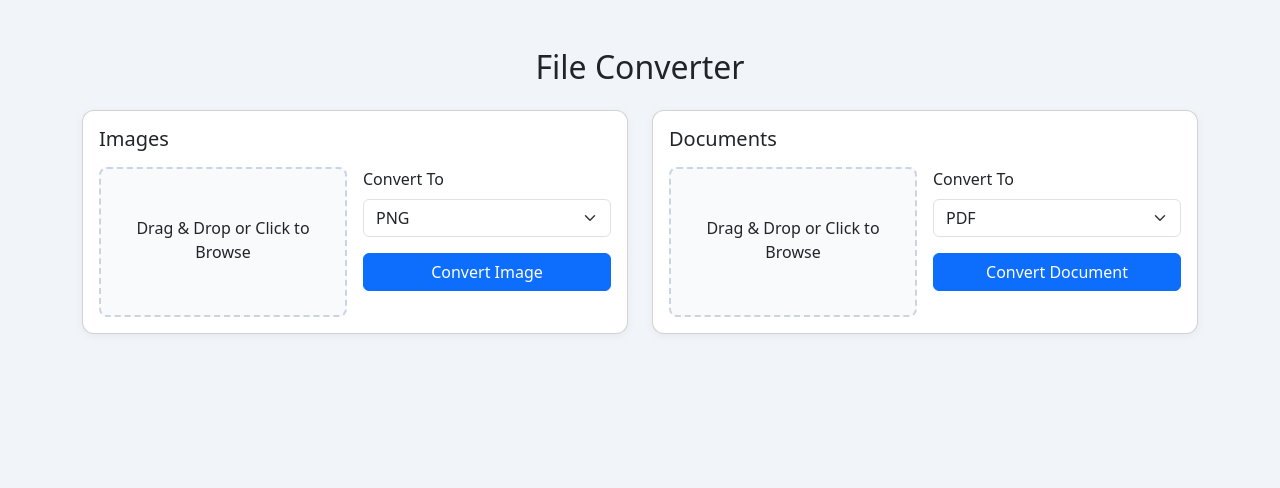
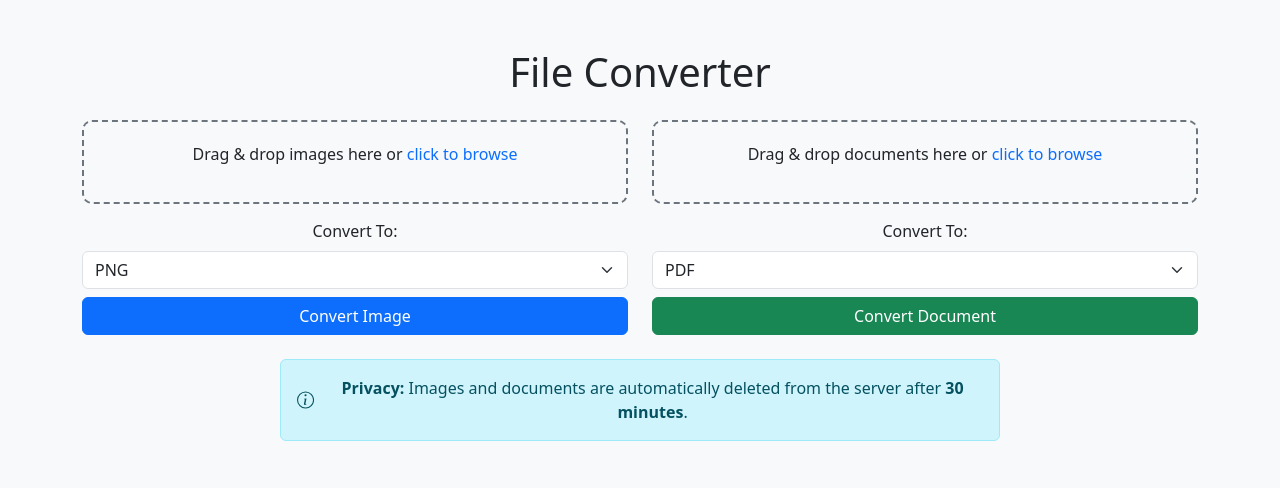
Before and after one commit to tre1322/convert-files, a FastAPI app: page / in a window 1280 px wide. Shown: the top 488 px of the page. Run offline with FastAPI, Linux system fonts and the light colour scheme; parts of the project's set-up code (start-up, migrations or seed data) failed here and were passed over.

Commit message:
added twxt

```diff
--- a/templates/index.html
+++ b/templates/index.html
@@ -1,160 +1,150 @@
 <!DOCTYPE html>
 <html lang="en">
 <head>
-  <meta charset="UTF-8">
+  <meta charset="UTF-8" />
+  <meta name="viewport" content="width=device-width, initial-scale=1.0" />
   <title>File Converter</title>
-  <link href="https://cdn.jsdelivr.net/npm/bootstrap@5.3.3/dist/css/bootstrap.min.css" rel="stylesheet">
+  <link href="https://cdn.jsdelivr.net/npm/bootstrap@5.3.3/dist/css/bootstrap.min.css" rel="stylesheet" />
   <style>
-    body { background: #f1f5f9; font-family: system-ui, sans-serif; }
-    .card { border-radius: 0.75rem; box-shadow: 0 2px 8px rgba(0,0,0,0.05); }
-    .dropzone {
-      border: 2px dashed #cbd5e1;
-      border-radius: .5rem;
-      background: #f8fafc;
-      padding: 18px;
+    body {
+      background-color: #f8f9fa;
+    }
+    .upload-section {
+      border: 2px dashed #6c757d;
+      border-radius: 10px;
+      padding: 20px;
       text-align: center;
       cursor: pointer;
-      transition: background .15s, border-color .15s;
-      min-height: 150px; /* keeps box visible without stretching */
-      display: flex; flex-direction: column; justify-content: center;
+      transition: background-color 0.2s ease;
+      height: 100%;
+      display: flex;
+      flex-direction: column;
+      justify-content: center;
     }
-    .dropzone.dragover { background: #eef2ff; border-color: #6366f1; }
-    .file-chip {
-      display: inline-block;
-      padding: .25rem .5rem;
-      border-radius: 999px;
-      background: #e2e8f0;
-      font-size: .9rem;
-      margin-top: .5rem;
+    .upload-section.dragover {
+      background-color: #e9ecef;
     }
-    @media (min-width: 992px){
-      .card-equal { height: 100%; }
+    .file-input {
+      display: none;
+    }
+    .upload-container {
+      display: flex;
+      flex-direction: column;
+      height: 100%;
+    }
+    .upload-options {
+      margin-top: 15px;
+    }
+    .equal-height {
+      display: flex;
     }
   </style>
 </head>
 <body>
   <div class="container py-5">
-  <h2 class="mb-4 text-center">File Converter</h2>
-  <div class="row g-4">
-    <!-- Images card -->
-    <div class="col-lg-6">
-      <div class="card card-equal h-100">
-        <div class="card-body">
-          <h5 class="card-title mb-3">Images</h5>
-          <div class="row g-3 align-items-start">
-            <div class="col-6">
-              <div id="imageDrop" class="dropzone">
-                <p class="mb-1">Drag & Drop or Click to Browse</p>
-                <input type="file" id="imageInput" accept="image/*" hidden>
-                <div id="imageFileName" class="file-chip d-none"></div>
+    <h1 class="text-center mb-4">File Converter</h1>
+    <div class="row equal-height g-4">
+      <!-- Images Section -->
+      <div class="col-md-6 d-flex">
+        <div class="upload-container w-100">
+          <div id="image-section" class="upload-section flex-grow-1">
+            <input type="file" id="imageInput" class="file-input" accept="image/*" />
+            <p>Drag & drop images here or <span class="text-primary">click to browse</span></p>
           </div>
-            </div>
-            <div class="col-6 d-flex flex-column">
-              <label for="imageFormat" class="form-label">Convert To</label>
-              <select id="imageFormat" class="form-select mb-3">
+          <div class="upload-options text-center">
+            <label for="imageFormat" class="form-label">Convert To:</label>
+            <select id="imageFormat" class="form-select">
               <option value="png">PNG</option>
               <option value="jpg">JPG</option>
               <option value="webp">WEBP</option>
-                <option value="tiff">TIFF</option>
+              <option value="gif">GIF</option>
             </select>
-              <button class="btn btn-primary mt-auto" onclick="convertFile('image')">Convert Image</button>
+            <button class="btn btn-primary mt-2 w-100" onclick="convertFile('image')">Convert Image</button>
           </div>
         </div>
       </div>
+
+      <!-- Documents Section -->
+      <div class="col-md-6 d-flex">
+        <div class="upload-container w-100">
+          <div id="document-section" class="upload-section flex-grow-1">
+            <input type="file" id="documentInput" class="file-input" accept=".pdf,.doc,.docx,.txt" />
+            <p>Drag & drop documents here or <span class="text-primary">click to browse</span></p>
           </div>
-    </div>
-    <!-- Documents card -->
-    <div class="col-lg-6">
-      <div class="card card-equal h-100">
-        <div class="card-body">
-          <h5 class="card-title mb-3">Documents</h5>
-          <div class="row g-3 align-items-start">
-            <div class="col-6">
-              <div id="docDrop" class="dropzone">
-                <p class="mb-1">Drag & Drop or Click to Browse</p>
-                <input type="file" id="docInput" accept=".pdf,.doc,.docx,.txt" hidden>
-                <div id="docFileName" class="file-chip d-none"></div>
-              </div>
-            </div>
-            <div class="col-6 d-flex flex-column">
-              <label for="docFormat" class="form-label">Convert To</label>
-              <select id="docFormat" class="form-select mb-3">
+          <div class="upload-options text-center">
+            <label for="documentFormat" class="form-label">Convert To:</label>
+            <select id="documentFormat" class="form-select">
               <option value="pdf">PDF</option>
               <option value="docx">DOCX</option>
               <option value="txt">TXT</option>
             </select>
-              <button class="btn btn-primary mt-auto" onclick="convertFile('doc')">Convert Document</button>
+            <button class="btn btn-success mt-2 w-100" onclick="convertFile('document')">Convert Document</button>
           </div>
         </div>
       </div>
-      </div>
-    </div>
+    </div> <!-- end row -->
+
+    <!-- Data retention notice -->
+    <div class="mt-4 text-center">
+      <div class="alert alert-info d-inline-flex align-items-center gap-2 mb-0" role="status" style="max-width: 720px;">
+        <svg xmlns="http://www.w3.org/2000/svg" width="18" height="18" fill="currentColor" class="bi bi-info-circle" viewBox="0 0 16 16" aria-hidden="true">
+          <path d="M8 15A7 7 0 1 1 8 1a7 7 0 0 1 0 14m0 1A8 8 0 1 0 8 0a8 8 0 0 0 0 16"/>
+          <path d="m8.93 6.588-2.29.287-.082.38.45.083c.294.07.352.176.288.469l-.738 3.468c-.194.897.105 1.319.808 1.319.545 0 1.178-.252 1.465-.598l.088-.416c-.2.176-.492.246-.686.246-.275 0-.375-.193-.304-.533zM8 4.5a1 1 0 1 0 0-2 1 1 0 0 0 0 2"/>
+        </svg>
+        <span><strong>Privacy:</strong> Images and documents are automatically deleted from the server after <strong>30 minutes</strong>.</span>
       </div>
     </div>
 
+  </div> <!-- end container -->
+
   <script>
-function setupDropzone(dropId, inputId, fileNameId) {
-  const dropzone = document.getElementById(dropId);
+    function setupUpload(sectionId, inputId) {
+      const section = document.getElementById(sectionId);
       const input = document.getElementById(inputId);
-  const fileName = document.getElementById(fileNameId);
 
-  dropzone.addEventListener('click', () => input.click());
+      section.addEventListener("click", () => input.click());
 
-  dropzone.addEventListener('dragover', (e) => {
+      section.addEventListener("dragover", (e) => {
         e.preventDefault();
-    dropzone.classList.add('dragover');
+        section.classList.add("dragover");
       });
-  dropzone.addEventListener('dragleave', () => dropzone.classList.remove('dragover'));
-  dropzone.addEventListener('drop', (e) => {
+
+      section.addEventListener("dragleave", () => {
+        section.classList.remove("dragover");
+      });
+
+      section.addEventListener("drop", (e) => {
         e.preventDefault();
-    dropzone.classList.remove('dragover');
-    if (e.dataTransfer.files.length) {
+        section.classList.remove("dragover");
         input.files = e.dataTransfer.files;
-      fileName.textContent = input.files[0].name;
-      fileName.classList.remove('d-none');
-    }
       });
-  input.addEventListener('change', () => {
-    if (input.files.length) {
-      fileName.textContent = input.files[0].name;
-      fileName.classList.remove('d-none');
-    }
+
+      input.addEventListener("change", () => {
+        console.log(input.files[0].name + " selected");
       });
     }
 
-setupDropzone('imageDrop', 'imageInput', 'imageFileName');
-setupDropzone('docDrop', 'docInput', 'docFileName');
-
     function convertFile(type) {
       let input, format;
-  if (type === 'image') {
-    input = document.getElementById('imageInput');
-    format = document.getElementById('imageFormat').value;
+      if (type === "image") {
+        input = document.getElementById("imageInput");
+        format = document.getElementById("imageFormat").value;
       } else {
-    input = document.getElementById('docInput');
-    format = document.getElementById('docFormat').value;
+        input = document.getElementById("documentInput");
+        format = document.getElementById("documentFormat").value;
       }
+
       if (!input.files.length) {
-    alert('Please select a file first.');
+        alert("Please select a file first.");
         return;
       }
-  const formData = new FormData();
-  formData.append('file', input.files[0]);
-  formData.append('to', format);
 
-  fetch('/convert', { method: 'POST', body: formData })
-    .then(res => res.blob())
-    .then(blob => {
-      const url = window.URL.createObjectURL(blob);
-      const a = document.createElement('a');
-      a.href = url;
-      a.download = `converted.${format}`;
-      document.body.appendChild(a);
-      a.click();
-      a.remove();
-    })
-    .catch(err => alert('Conversion failed: ' + err));
+      alert(`Converting ${input.files[0].name} to ${format.toUpperCase()}...`);
+      // TODO: Add backend upload + conversion request here
     }
+
+    setupUpload("image-section", "imageInput");
+    setupUpload("document-section", "documentInput");
   </script>
 </body>
 </html>
```
Lines whose indentation alone changed are shown as unchanged.
